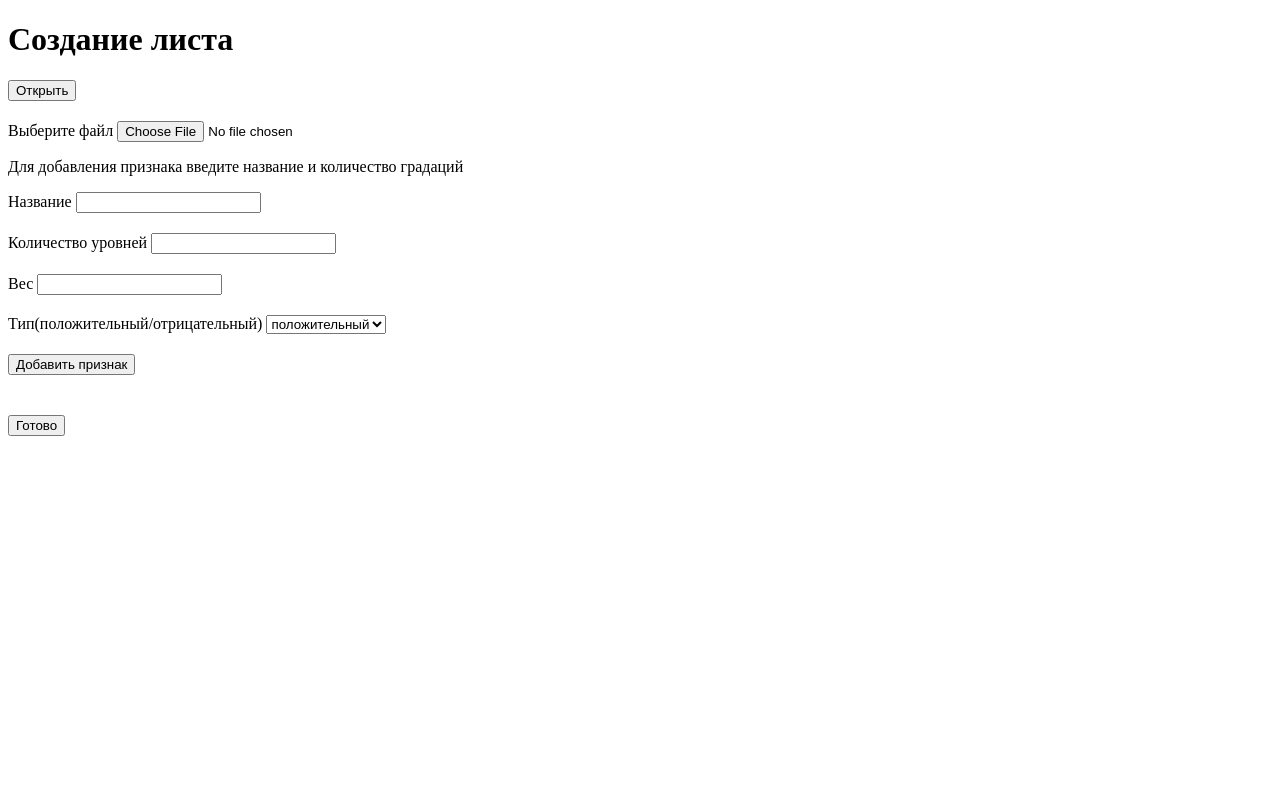
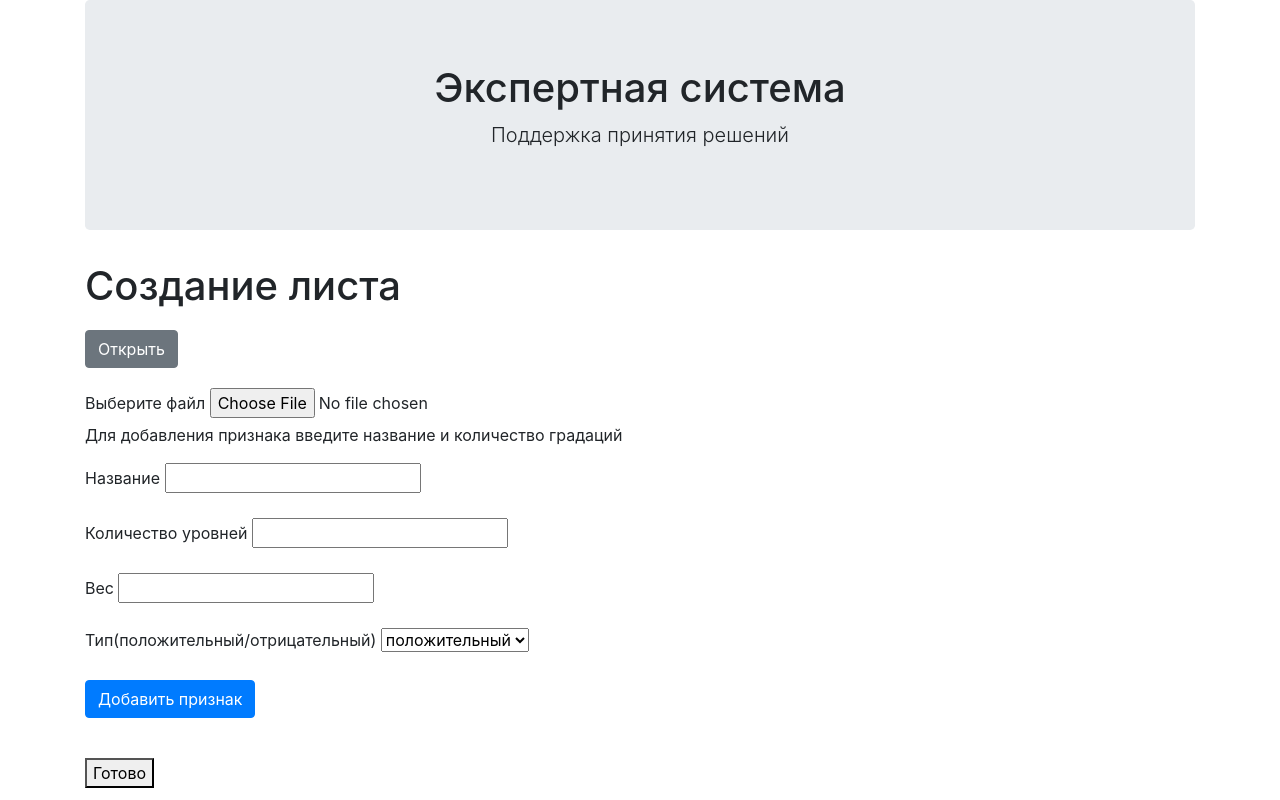
Before and after one commit to BazilBazili4/expert-list-js, a plain HTML site: page index.html in a window 1280 px wide. Drawn offline with nearby package versions, Linux system fonts and the light colour scheme.

Commit message:
added bootstrap container

```diff
--- a/index.html
+++ b/index.html
@@ -2,13 +2,22 @@
 <html>
     <head>
         <meta charset="UTF-8">
-        <script type="text/javascript" src="expert-list.js"></script>
+        <script type="text/javascript" src="js/jquery.min.js"></script>
+        <script type="text/javascript" src="js/bootstrap.js"></script>
+        <script type="text/javascript" src="js/expert-list.js"></script>
+        <link rel="stylesheet" href="css/bootstrap.css" type="text/css">
+
     </head>
     <body>
+        <div class="container">
+            <div class="jumbotron text-center">
+                <h1>Экспертная система</h1>
+                <p class="lead">Поддержка принятия решений</p>
+            </div>
             <div id="list-creation">
                 <h1>Создание листа</h1>
                 <div style="margin-top: 20px">
-                <button onclick="openFile()">Открыть</button>
+                    <button class="btn btn-secondary" onclick="openFile()">Открыть</button>
                 </div>
                 <div style="margin-top: 20px">
                     <label for="#get_the_file">Выберите файл</label>
@@ -34,7 +43,7 @@
                         <option value="false">отрицательный</option>
                     </select>
                 </div>
-            <button onclick="addInputsForLevels()" style="margin-top: 20px">Добавить признак</button>
+                <button  class="btn btn-primary" onclick="addInputsForLevels()" style="margin-top: 20px">Добавить признак</button>
                 <div style="margin-top: 20px" id="level-inputs">
 
                 </div>
@@ -56,12 +65,10 @@
                     </div>
                     <p>Выберите оценки</p>
                 </div>
-
                 <div id="list-using" style="display: none">
 
                 </div>
             </div>
-
-
+        </div>
     </body>
 </html>
```
Lines whose indentation alone changed are shown as unchanged.
